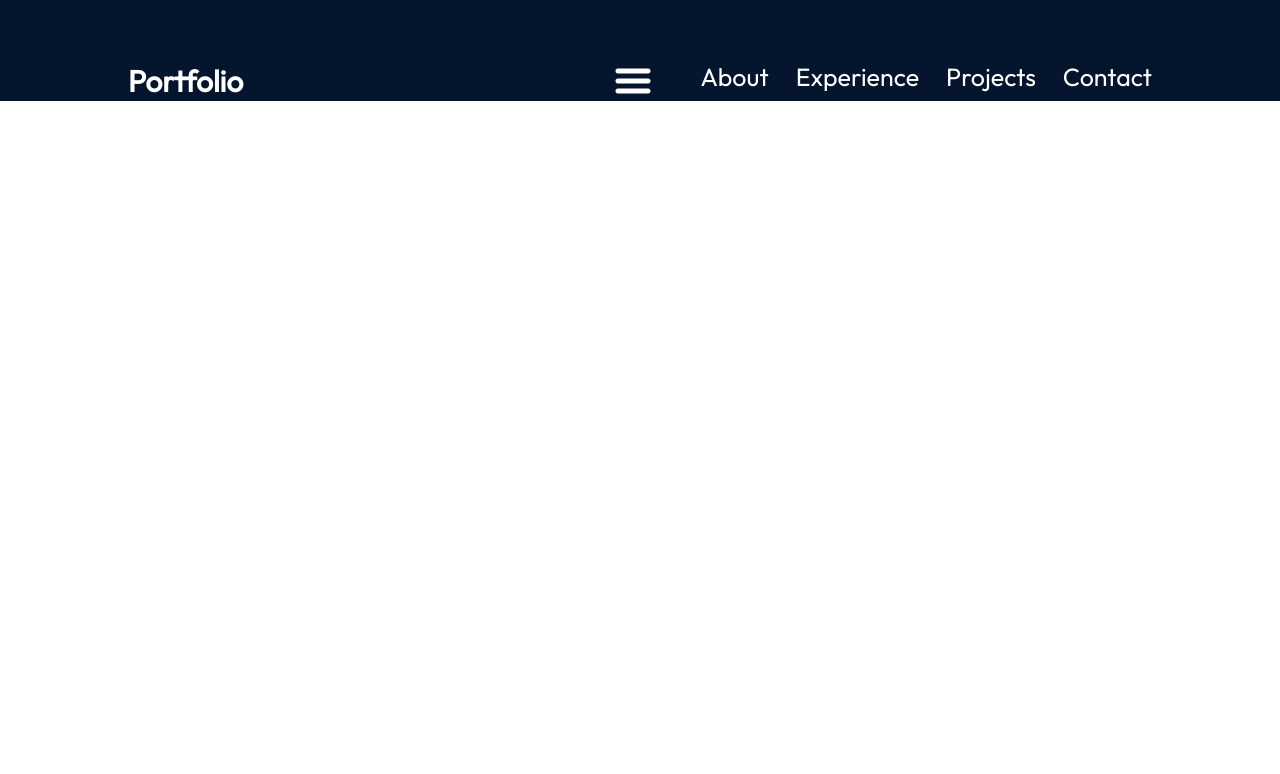
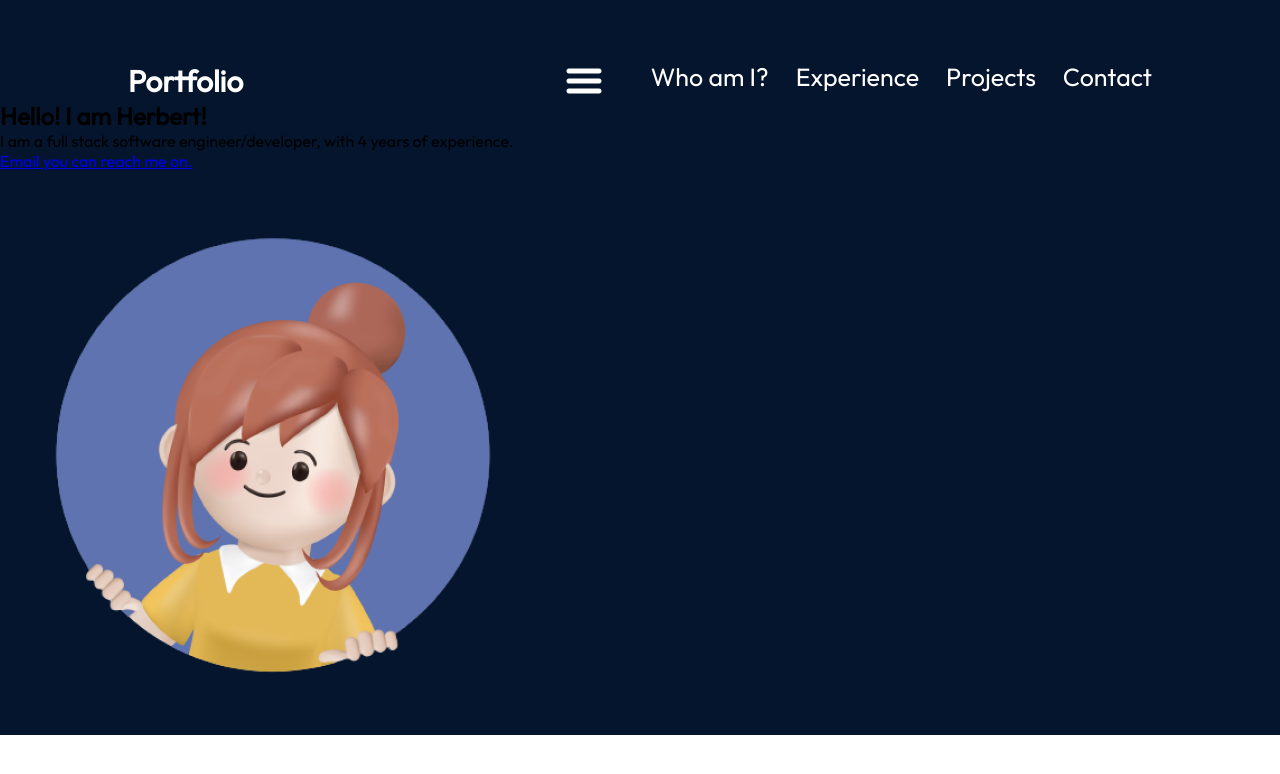
Before and after one commit to PlatypusIV/portfolio_page, a React (Vite) app: page / in a window 1280 px wide. Shown: the top 774 px of the page. Built offline with nearby package versions, Linux system fonts and the light colour scheme.

Commit message:
added hero component

```diff
--- a/src/App.tsx
+++ b/src/App.tsx
@@ -1,10 +1,12 @@
 import style from "./App.module.scss";
+import Hero from "./components/Hero/Hero";
 import Navbar from "./components/Navbar/Navbar";
 
 export default function App():JSX.Element {
   return (
     <div className={style.App}>
       <Navbar />
+      <Hero />
     </div>
   )
 }
--- /dev/null
+++ b/src/components/Hero/Hero.tsx
@@ -0,0 +1,13 @@
+import React from 'react'
+import { getImageUrl } from '../../utils'
+
+export default function Hero():JSX.Element {
+  return (<section>
+    <div>
+        <h1>Hello! I am Herbert!</h1>
+        <p>I am a full stack software engineer/developer, with 4 years of experience.</p>
+        <a href="mailto:hkymera2@gmail.com">Email you can reach me on.</a>
+    </div>
+    <img src={getImageUrl("hero/heroImage.png")} alt="Image of me" />
+  </section>)
+}
--- a/src/components/Navbar/Navbar.module.scss
+++ b/src/components/Navbar/Navbar.module.scss
@@ -70,4 +70,9 @@
         padding: 24px 33px;
         box-shadow: 0 0 4px 0 rgba(0,0,0,0.25)
     }
+
+    .menuOpen {
+        display: flex;
+        z-index: 1;
+    }
 }
--- a/src/components/Navbar/Navbar.tsx
+++ b/src/components/Navbar/Navbar.tsx
@@ -11,9 +11,9 @@ export default function Navbar():JSX.Element {
         <a href="/" className={style.title} >Portfolio</a>
           <div className={style.menu}>
             <img src={isMenuOpen ? getImageUrl("nav/closeIcon.png") : getImageUrl("nav/menuIcon.png")} alt="menu-button" className={style.menuBtn} onClick={()=>setIsMenuOpen(!isMenuOpen)}/>
-            <ul className={style.menuItems}>
+            <ul className={`${style.menuItems} ${isMenuOpen && style.menuOpen}`} onClick={() => setIsMenuOpen(false)}>
               <li>
-                <a href="about" >About</a>
+                <a href="about" >Who am I?</a>
               </li >
               <li>
                 <a href="experience">Experience</a>
```
Also changed, not shown: src/components/Hero/Hero.module.scss (added).
